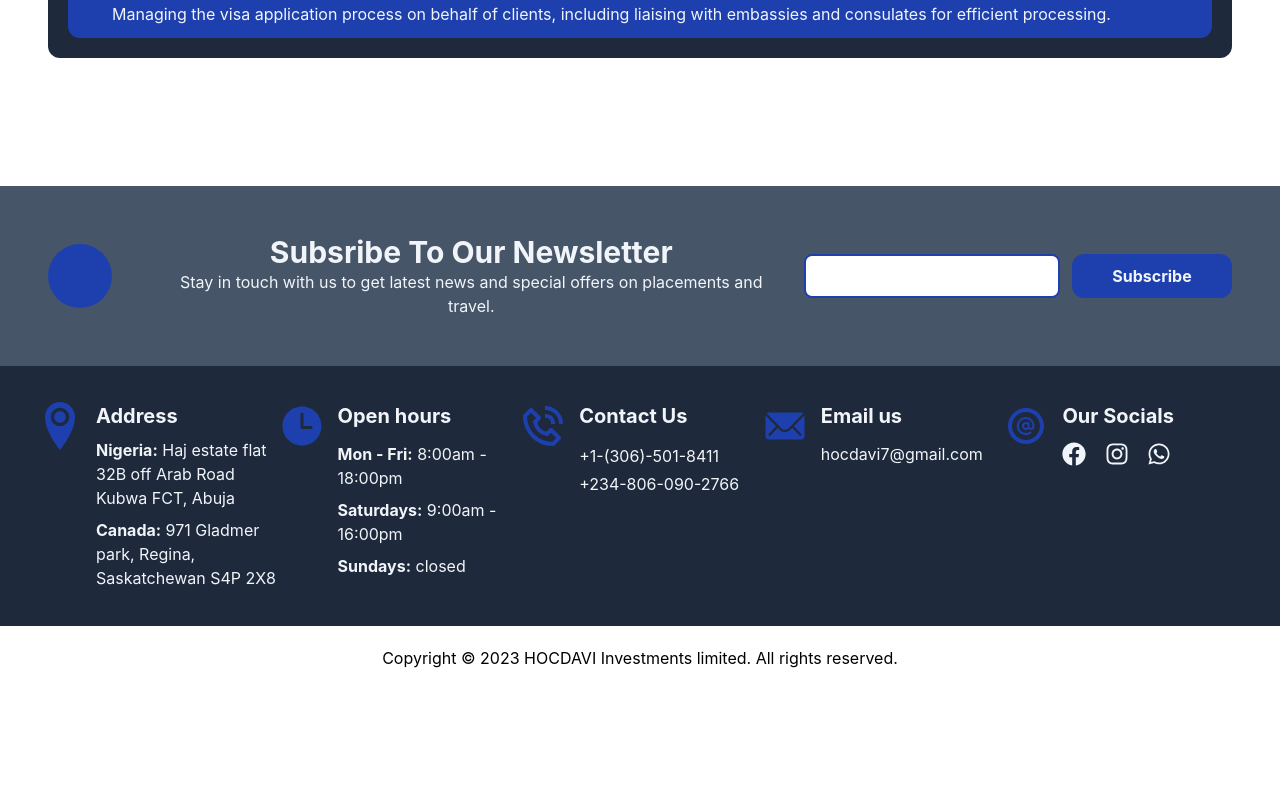
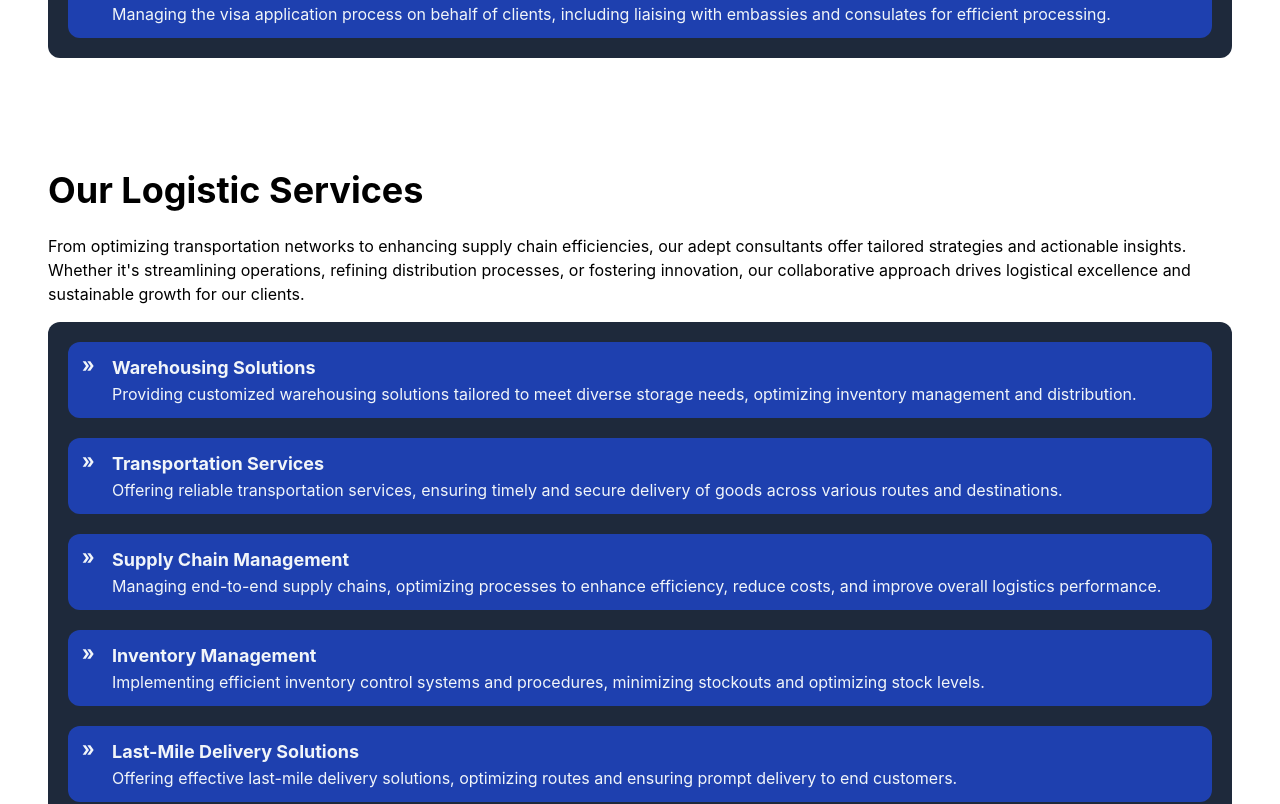
Before and after one commit to Vegetablegito247/hocdavi-inv-limited, a React (Create React App) app: page /service in a window 1280 px wide. Shown: the part 2326-3130 px from the top of the page. Before the commit the page ends 3016 px from the top, so only its background shows below. Built offline with nearby package versions, Linux system fonts and the light colour scheme; some icons are missing.

Commit message:
logistic services

```diff
--- a/src/pages/servicePage/Services.jsx
+++ b/src/pages/servicePage/Services.jsx
@@ -55,6 +55,30 @@ function Services() {
             text: 'Managing the visa application process on behalf of clients, including liaising with embassies and consulates for efficient processing.'
         }
     ];
+
+    const logSvr = [
+        {
+            head: 'Warehousing Solutions',
+            text: 'Providing customized warehousing solutions tailored to meet diverse storage needs, optimizing inventory management and distribution.'
+        },
+        {
+            head: 'Transportation Services',
+            text: 'Offering reliable transportation services, ensuring timely and secure delivery of goods across various routes and destinations.'
+        },
+        {
+            head: 'Supply Chain Management',
+            text: 'Managing end-to-end supply chains, optimizing processes to enhance efficiency, reduce costs, and improve overall logistics performance.'
+        },
+        {
+            head: 'Inventory Management',
+            text: 'Implementing efficient inventory control systems and procedures, minimizing stockouts and optimizing stock levels.'
+        },
+        {
+            head: 'Last-Mile Delivery Solutions',
+            text: 'Offering effective last-mile delivery solutions, optimizing routes and ensuring prompt delivery to end customers.'
+        }
+    ];
+
 
     const container1 = {
         hidden: {
@@ -167,6 +191,33 @@ function Services() {
                         }
                     </div>
                 </motion.div>
+
+                <motion.div className="eduPrd p-12 text-start mt-4 lg:p-8 lg:mt-10 md:p-5"
+                    variants={container2}
+                    initial='hidden'
+                    whileInView='visible'
+                    viewport={{ once: true }}
+                >
+                    <h3 className='text-4xl font-bold mb-6 lg:text-3xl lg:mb-4'>Our Logistic Services</h3>
+                    <p>
+                        From optimizing transportation networks to enhancing supply chain efficiencies, our adept consultants offer tailored strategies and actionable insights. Whether it's streamlining operations, refining distribution processes, or fostering innovation, our collaborative approach drives logistical excellence and sustainable growth for our clients.
+                    </p>
+                    <div className="prdSvr grid grid-cols-1 gap-y-5 bg-slate-800 p-5 rounded-xl text-slate-100 mt-4">
+                        {
+                            logSvr.map((log, ind) => (
+                                <div key={ind} className="edu flex items-baseline gap-x-4 text-start p-3 bg-blue-800 rounded-xl">
+                                    <div className="eduIcon">
+                                        <MdDoubleArrow />
+                                    </div>
+                                    <div className="svrTxt">
+                                        <h4 className='font-bold text-lg'>{log.head}</h4>
+                                        <span>{log.text}</span>
+                                    </div>
+                                </div>
+                            ))
+                        }
+                    </div>
+                </motion.div>
             </div>
         </div>
     )
```
